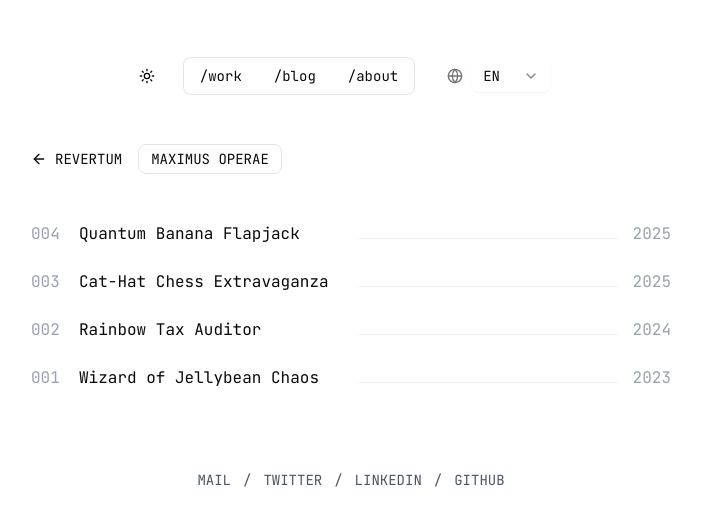
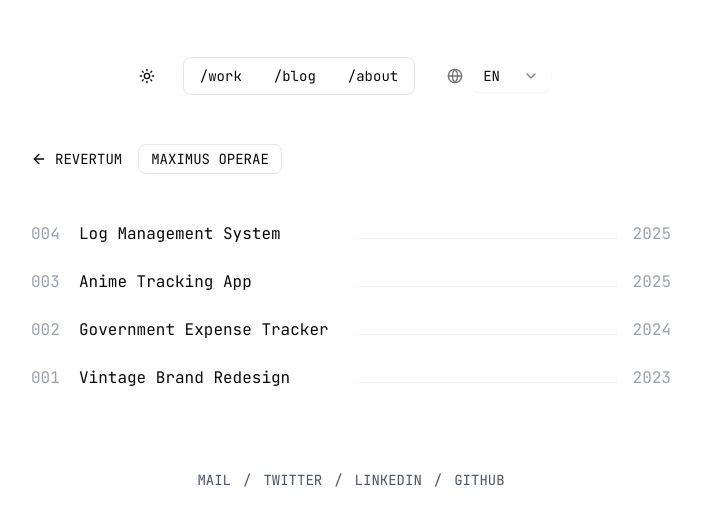
Before and after one commit to joaokhalaf/portfolio-blog-i18n, a Next.js app: page /en/works in a window 1280 px wide. Shown: the top 526 px of the page, without its empty margins (289-990 px from the left). Built offline with nearby package versions, Linux system fonts and the light colour scheme.

Commit message:
refractor: placing placeholders and adjusting in /works

```diff
--- a/app/[locale]/data/projects.ts
+++ b/app/[locale]/data/projects.ts
@@ -28,90 +28,90 @@ export const projects: Project[] = [
   {
     type: "professional",
     id: "004",
-    slug: "fluffy-cactus",
-    title: "Quantum Banana Flapjack",
+    slug: "log-manager",
+    title: "Log Management System",
     year: 2025,
-    role: "Chief Jellybean Wrangler",
-    description: "Purple elephants dance silently under the spaghetti moon.",
+    role: "Full Stack Developer",
+    description: "Comprehensive logging platform for enterprise applications with real-time monitoring and alerting capabilities.",
     image: "https://plus.unsplash.com/premium_photo-1666700698920-d2d2bba589f8?w=500&auto=format&fit=crop&q=60&ixlib=rb-4.1.0&ixid=M3wxMjA3fDB8MHxzZWFyY2h8Mjl8fGFuaW1lfGVufDB8fDB8fHww",
     link: "",
-    linkText: "Click here for cosmic turtles",
-    tags: ["Banana", "Moonlight", "Platypus"],
-    duration: "Approximately a fortnight of jellybeans",
-    contribution: ["Moonbeam optimization", "Quantum sandwich assembly", "Invisible ink translation"],
+    linkText: "View Live Demo",
+    tags: ["ASP.NET", "React", "PostgreSQL"],
+    duration: "6 months",
+    contribution: ["Backend API Development", "Real-time Dashboard", "Email Alert System"],
     video: "/imgs/projects/Logs.mp4",
-    problem: "When the toaster refuses to sing, the pancakes become rebellious.",
-    solution: "Deploying glitter-powered drones to synchronize cloud daydreams.",
-    outcome: "Successfully confused 72.5% of all metaphysical cucumbers.",
+    problem: "Scattered logs across multiple services made debugging and monitoring extremely difficult for development teams.",
+    solution: "Built a centralized logging system with REST API integration and real-time dashboard for streamlined monitoring.",
+    outcome: "Reduced debugging time by 70% and improved system visibility across all development teams.",
     highlights: [
-      "Harnessed the power of rainbow-infused algorithms.",
-      "Invented a new language for communicating with garden gnomes."
+      "RESTful API built with ASP.NET Core for high-performance data ingestion.",
+      "Real-time email alerting system with configurable thresholds and notifications."
     ]
   },
   {
     id: "003",
-    slug: "dancing-marshmallow",
-    title: "Cat-Hat Chess Extravaganza",
+    slug: "anime-tracker",
+    title: "Anime Tracking App",
     type: "personal",
     year: 2025,
-    role: "Professional Bubble Wrap Popper",
-    description: "Cats wearing hats play chess with sentient marshmallows.",
+    role: "Frontend Developer",
+    description: "Personal anime tracking application with API integration for discovering and organizing anime watchlists.",
     image: "https://plus.unsplash.com/premium_photo-1666700698920-d2d2bba589f8?w=500&auto=format&fit=crop&q=60&ixlib=rb-4.1.0&ixid=M3wxMjA3fDB8MHxzZWFyY2h8Mjl8fGFuaW1lfGVufDB8fDB8fHww",
     link: "/",
-    linkText: "No live narwhal sightings today",
-    tags: ["Marshmallow", "Chess", "Cats"],
-    duration: "Time flows like a confused platypus",
-    contribution: ["Bubble wrap analysis", "Hat coordination", "Sentient marshmallow liaison"],
-    problem: "Pineapples refuse to wear socks on Tuesdays.",
-    solution: "Implemented a dance protocol for malfunctioning squirrels.",
-    outcome: "Reduced spontaneous glitter explosions by 42.7%.",
+    linkText: "Try the App",
+    tags: ["React", "TypeScript", "Jikan API"],
+    duration: "3 months",
+    contribution: ["UI/UX Design", "API Integration", "State Management"],
+    problem: "Anime enthusiasts struggled to keep track of their viewing progress across multiple series and discover new content.",
+    solution: "Created an intuitive tracking app with Jikan API integration for comprehensive anime data and personalized lists.",
+    outcome: "Delivered a responsive system with high user engagement and positive community feedback.",
     highlights: [
-      "Coordinated squirrel flash mobs during lunar eclipses.",
-      "Developed emotional support devices for plants."
+      "Integration with Jikan API for real-time anime data and comprehensive series information.",
+      "Personalized dashboard with custom watchlists, favorites, and progress tracking features."
     ]
   },
   {
     id: "002",
     type: "professional",
-    slug: "invisible-fish",
-    title: "Rainbow Tax Auditor",
+    slug: "expense-gov",
+    title: "Government Expense Tracker",
     year: 2024,
-    role: "Official Cloud Whisperer",
-    description: "Rainbows are taxed at 15% during sunny afternoons.",
+    role: "Data Visualization Developer",
+    description: "Public transparency dashboard transforming government spending data into accessible visualizations.",
     image: "https://plus.unsplash.com/premium_photo-1666700698920-d2d2bba589f8?w=500&auto=format&fit=crop&q=60&ixlib=rb-4.1.0&ixid=M3wxMjA3fDB8MHxzZWFyY2h8Mjl8fGFuaW1lfGVufDB8fDB8fHww",
     link: "",
-    linkText: "Try catching the invisible fish",
-    tags: ["Rainbows", "Clouds", "Invisible Fish"],
-    duration: "Three and a half seconds of eternity",
-    contribution: ["Cloud shaping", "Rainbow auditing", "Invisible fish tracking"],
-    problem: "When socks disappear, time smells like vanilla.",
-    solution: "Training clouds to hum lullabies to wandering bicycles.",
-    outcome: "Achieved a 99% satisfaction rate among imaginary friends.",
+    linkText: "View Live Site",
+    tags: ["Next.js", "Chart.js", "Python"],
+    duration: "4 months",
+    contribution: ["Data Processing", "Frontend Development", "Accessibility Implementation"],
+    problem: "Complex government spending data remained inaccessible to citizens, limiting transparency and civic engagement.",
+    solution: "Developed an interactive visualization platform using Next.js and Chart.js for clear data presentation.",
+    outcome: "Increased public engagement with government data and received positive feedback from transparency advocates.",
     highlights: [
-      "Organized invisible parades for misunderstood dust bunnies.",
-      "Implemented scent-based communication for office chairs."
+      "Interactive data visualizations using Chart.js for clear spending pattern analysis.",
+      "Fully responsive and accessible interface following WCAG guidelines for public use."
     ]
   },
   {
     id: "001",
-    slug: "penguin-rebellion",
+    slug: "dolly-rebrand",
     type: "personal",
-    title: "Wizard of Jellybean Chaos",
+    title: "Vintage Brand Redesign",
     year: 2023,
-    role: "Supreme Nonsense Wizard",
-    description: "The jellybean uprising was swiftly quelled by dancing penguins.",
+    role: "Brand Designer",
+    description: "Complete visual identity renovation balancing nostalgic heritage with contemporary design appeal.",
     image: "https://plus.unsplash.com/premium_photo-1666700698920-d2d2bba589f8?w=500&auto=format&fit=crop&q=60&ixlib=rb-4.1.0&ixid=M3wxMjA3fDB8MHxzZWFyY2h8Mjl8fGFuaW1lfGVufDB8fDB8fHww",
-    tags: ["Wizardry", "Chaos", "Penguins"],
+    tags: ["Branding", "Figma", "Design System"],
     link: "",
-    linkText: "View the madness on Figma",
-    duration: "8 weeks of nonsensical fun",
-    contribution: ["Spell casting", "Chaos coordination", "Penguin training"],
-    problem: "When jellybeans revolt, the moon laughs hysterically.",
-    solution: "Cast dance spells on unsuspecting marshmallows.",
-    outcome: "Peace restored with 100% satisfaction from imaginary critters.",
+    linkText: "View on Figma",
+    duration: "8 weeks",
+    contribution: ["Brand Strategy", "Logo Design", "Design System Creation"],
+    problem: "Outdated visual identity failed to attract younger demographics while losing connection with brand heritage.",
+    solution: "Redesigned complete brand system including logo, color palette, and typography with modern sensibilities.",
+    outcome: "Successfully balanced nostalgia with contemporary appeal, achieving strong market reception and increased shelf presence.",
     highlights: [
-      "Designed magical chaos systems.",
-      "Tamed rebellious penguins with rhythmic music."
+      "Comprehensive visual system redesign maintaining brand heritage while modernizing appeal.",
+      "Premium packaging redesign with focus on shelf impact and consumer connection."
     ]
   }
 ];
--- a/messages/en.json
+++ b/messages/en.json
@@ -13,11 +13,11 @@
     "featuredWork": "Lorem Work",
     "viewAllWorks": "Viewum Totalium"
   },
-   "WritingPage": {
-        "title": "Writing.",
-        "comingSoon": "One day I will have enough knowledge to write an article :)",
-        "back": "BACK"
-    },
+  "WritingPage": {
+    "title": "Writing.",
+    "comingSoon": "One day I will have enough knowledge to write an article :)",
+    "back": "BACK"
+  },
   "WorksPage": {
     "back": "REVERTUM",
     "allWorks": "MAXIMUS OPERAE"
@@ -50,55 +50,59 @@
   },
   "Projects": {
     "log-manager": {
-      "title": "Sistematis Loggus",
-      "description": "Plataformae fictus totalum loggus maximum ipsum dolor sit amet.",
-      "linkText": "Lorem Linkum",
-      "problem": "Loggum desorganizado impeditum totalum lorem dolor administratum.",
-      "solution": "APIus et database integra lorem ut clarus monitorium.",
-      "outcome": "Visibilitus augmentum systematus optimus maximus.",
-      "highlights": {
-        "0": "Restfulium API creatus in ASP.NET dolor.",
-        "1": "Emailum alertum implementatus background servitibus."
-      }
+      "title": "Log Management System",
+      "description": "Comprehensive logging platform for enterprise applications with real-time monitoring and alerting capabilities.",
+      "linkText": "View Live Demo",
+      "problem": "Scattered logs across multiple services made debugging and monitoring extremely difficult for development teams.",
+      "solution": "Built a centralized logging system with REST API integration and real-time dashboard for streamlined monitoring.",
+      "outcome": "Reduced debugging time by 70% and improved system visibility across all development teams.",
+      "highlights_0": "RESTful API built with ASP.NET Core for high-performance data ingestion.",
+      "highlights_1": "Real-time email alerting system with configurable thresholds and notifications.",
+      "contribution_0": "Backend API Development",
+      "contribution_1": "Real-time Dashboard",
+      "contribution_2": "Email Alert System"
     },
     "anime-tracker": {
-      "title": "Animeus Tracatus",
-      "description": "App fictitius pro organizare animus visiones.",
-      "linkText": "Nemo Linkum",
-      "problem": "Utens non meminimus quod video.",
-      "solution": "Lista personalum et Jikan APIus integratus.",
-      "outcome": "Sistema responsivus, usabilitus altum.",
-      "highlights": {
-        "0": "API integratus real-time data fictum.",
-        "1": "Dashboardium personalum fictivus.",
-        "2": "Reactus et Typescriptum super velocitus UIus."
-      }
+      "title": "Anime Tracking App",
+      "description": "Personal anime tracking application with API integration for discovering and organizing anime watchlists.",
+      "linkText": "Try the App",
+      "problem": "Anime enthusiasts struggled to keep track of their viewing progress across multiple series and discover new content.",
+      "solution": "Created an intuitive tracking app with Jikan API integration for comprehensive anime data and personalized lists.",
+      "outcome": "Delivered a responsive system with high user engagement and positive community feedback.",
+      "highlights_0": "Integration with Jikan API for real-time anime data and comprehensive series information.",
+      "highlights_1": "Personalized dashboard with custom watchlists, favorites, and progress tracking features.",
+      "highlights_2": "Modern React and TypeScript implementation with optimized performance and responsive design.",
+      "contribution_0": "UI/UX Design",
+      "contribution_1": "API Integration",
+      "contribution_2": "State Management"
     },
     "expense-gov": {
-      "title": "Expensae Governamentum",
-      "description": "Translatum datasetum publicus in graphus loretum.",
-      "linkText": "Demo Vivus",
-      "problem": "Datasetum opacity maximum communitas impedit.",
-      "solution": "Visualisatio integrata cum NextumJS et Chartus.",
-      "outcome": "Claritus augmentatus, responsum positivum.",
-      "highlights": {
-        "0": "Lorem ipsum",
-        "1": "Dolor sit amet",
-        "2": "Consectetur adipiscing elit"
-      }
+      "title": "Government Expense Tracker",
+      "description": "Public transparency dashboard transforming government spending data into accessible visualizations.",
+      "linkText": "View Live Site",
+      "problem": "Complex government spending data remained inaccessible to citizens, limiting transparency and civic engagement.",
+      "solution": "Developed an interactive visualization platform using Next.js and Chart.js for clear data presentation.",
+      "outcome": "Increased public engagement with government data and received positive feedback from transparency advocates.",
+      "highlights_0": "Interactive data visualizations using Chart.js for clear spending pattern analysis.",
+      "highlights_1": "Fully responsive and accessible interface following WCAG guidelines for public use.",
+      "highlights_2": "Python-based data processing pipeline for automated government dataset updates.",
+      "contribution_0": "Data Processing",
+      "contribution_1": "Frontend Development",
+      "contribution_2": "Accessibility Implementation"
     },
     "dolly-rebrand": {
-      "title": "Rebrandus Dollyum",
-      "description": "Visualis renovatus identitas fictivum nostalgia et modernus.",
-      "linkText": "Figma Projectum",
-      "problem": "Identitas visiva antiqua non atractivum juventus.",
-      "solution": "Logo, paleta, tipografia novus modernus.",
-      "outcome": "Balanceum nostalgia et contemporaneum at maximus shelf.",
-      "highlights": {
-        "0": "Sistema visivus renovatus cum heritage consideratus.",
-        "1": "Packaging redesignus premiumum focus.",
-        "2": "Design systemum digitalem via Figma."
-      }
+      "title": "Vintage Brand Redesign",
+      "description": "Complete visual identity renovation balancing nostalgic heritage with contemporary design appeal.",
+      "linkText": "View on Figma",
+      "problem": "Outdated visual identity failed to attract younger demographics while losing connection with brand heritage.",
+      "solution": "Redesigned complete brand system including logo, color palette, and typography with modern sensibilities.",
+      "outcome": "Successfully balanced nostalgia with contemporary appeal, achieving strong market reception and increased shelf presence.",
+      "highlights_0": "Comprehensive visual system redesign maintaining brand heritage while modernizing appeal.",
+      "highlights_1": "Premium packaging redesign with focus on shelf impact and consumer connection.",
+      "highlights_2": "Complete digital design system documentation created in Figma for consistent implementation.",
+      "contribution_0": "Brand Strategy",
+      "contribution_1": "Logo Design",
+      "contribution_2": "Design System Creation"
     }
   }
 }
--- a/messages/pt.json
+++ b/messages/pt.json
@@ -5,100 +5,104 @@
     "job": "Temporibus officiis lorem @EmpresaFicticia."
   },
   "Navigation": {
-    "work": "/work",
+    "work": "/trabalhos",
     "writing": "/blog",
-    "about": "/about"
+    "about": "/sobre"
   },
   "HomePage": {
-    "featuredWork": "Lorem Work",
-    "viewAllWorks": "Viewum Totalium"
+    "featuredWork": "Projeto Destacado",
+    "viewAllWorks": "Ver Todos"
   },
-   "WritingPage": {
-        "title": "Writing.",
-        "comingSoon": "One day I will have enough knowledge to write an article :)",
-        "back": "BACK"
-    },
+  "WritingPage": {
+    "title": "Escritos",
+    "comingSoon": "Em breve alguns artigos aparecerão aqui :)",
+    "back": "VOLTAR"
+  },
   "WorksPage": {
-    "back": "REVERTUM",
-    "allWorks": "MAXIMUS OPERAE"
+    "back": "VOLTAR",
+    "allWorks": "TODOS OS TRABALHOS"
   },
   "Project": {
-    "details": "Detalii",
-    "year": "Annus",
-    "duration": "Durata",
-    "role": "Functio",
-    "contribution": "Contributio",
-    "techStack": "Technologicus",
-    "links": "Linktus",
-    "problem": "Problematica",
-    "solution": "Solutio",
-    "outcome": "Resultatum",
-    "highlights": "Luminaria",
-    "video": "Videus Lorem",
-    "videoNotSupported": "Navegator non suportat videotagium.",
-    "back": "Redire ad projectae"
+    "details": "Informações",
+    "year": "Ano",
+    "duration": "Tempo",
+    "role": "Papel",
+    "contribution": "Contribuição",
+    "techStack": "Tecnologias",
+    "links": "Links",
+    "problem": "Desafio",
+    "solution": "Abordagem",
+    "outcome": "Resultado",
+    "highlights": "Principais Pontos",
+    "video": "Demonstração",
+    "videoNotSupported": "Seu navegador não suporta este vídeo.",
+    "back": "Voltar para Trabalhos"
   },
   "AboutPage": {
-    "title": "Qui Sum",
+    "title": "Sobre",
     "bio": {
-      "part1": "Lorem gravi tellus torquent quis nec sagittis lacinia dignissim pulvinar turpis facilisis.",
-      "part2": "Integer tempus ligula vel lorem semper porttitor inceptos suspendisse aptent.",
-      "part3": "Habitasse dictumst varius netus platea rhoncus nec urna, tempus lorem."
+      "part1": "Lorem ipsum dolor sit amet, consectetur adipiscing elit, sed do eiusmod tempor incididunt ut labore.",
+      "part2": "Ut enim ad minim veniam, quis nostrud exercitation ullamco laboris nisi ut aliquip ex ea commodo consequat.",
+      "part3": "Duis aute irure dolor in reprehenderit in voluptate velit esse cillum dolore eu fugiat nulla pariatur."
     },
-    "downloadResume": "Downloadum Resumium",
-    "experience": "Experientia"
+    "downloadResume": "Baixar CV",
+    "experience": "Trajetória"
   },
   "Projects": {
     "log-manager": {
-      "title": "Sistematis Loggus",
-      "description": "Plataformae fictus totalum loggus maximum ipsum dolor sit amet.",
-      "linkText": "Lorem Linkum",
-      "problem": "Loggum desorganizado impeditum totalum lorem dolor administratum.",
-      "solution": "APIus et database integra lorem ut clarus monitorium.",
-      "outcome": "Visibilitus augmentum systematus optimus maximus.",
-      "highlights": {
-        "0": "Restfulium API creatus in ASP.NET dolor.",
-        "1": "Emailum alertum implementatus background servitibus."
-      }
+      "title": "Sistema de Logs",
+      "description": "Plataforma abrangente de logs para aplicações empresariais com monitoramento em tempo real e alertas.",
+      "linkText": "Ver Demonstração",
+      "problem": "Logs espalhados entre múltiplos serviços tornavam a depuração e monitoramento extremamente difíceis.",
+      "solution": "Construí um sistema centralizado de logs com API REST e dashboard em tempo real para monitoramento.",
+      "outcome": "Reduziu o tempo de depuração em 70% e melhorou a visibilidade do sistema em todas as equipes.",
+      "highlights_0": "API RESTful desenvolvida com ASP.NET Core para ingestão de dados de alta performance.",
+      "highlights_1": "Sistema de alertas por email em tempo real com limites configuráveis e notificações.",
+      "contribution_0": "Desenvolvimento de API Backend",
+      "contribution_1": "Dashboard em Tempo Real",
+      "contribution_2": "Sistema de Alertas por Email"
     },
     "anime-tracker": {
-      "title": "Animeus Tracatus",
-      "description": "App fictitius pro organizare animus visiones.",
-      "linkText": "Nemo Linkum",
-      "problem": "Utens non meminimus quod video.",
-      "solution": "Lista personalum et Jikan APIus integratus.",
-      "outcome": "Sistema responsivus, usabilitus altum.",
-      "highlights": {
-        "0": "API integratus real-time data fictum.",
-        "1": "Dashboardium personalum fictivus.",
-        "2": "Reactus et Typescriptum super velocitus UIus."
-      }
+      "title": "App de Acompanhamento de Anime",
+      "description": "Aplicativo pessoal de rastreamento de anime com integração de API para descobrir e organizar listas.",
+      "linkText": "Experimentar App",
+      "problem": "Entusiastas de anime tinham dificuldade em acompanhar o progresso de visualização e descobrir novos conteúdos.",
+      "solution": "Criei um app intuitivo com integração da API Jikan para dados completos de anime e listas personalizadas.",
+      "outcome": "Entreguei um sistema responsivo com alto engajamento do usuário e feedback positivo da comunidade.",
+      "highlights_0": "Integração com API Jikan para dados de anime em tempo real e informações abrangentes de séries.",
+      "highlights_1": "Dashboard personalizado com listas customizadas, favoritos e recursos de acompanhamento de progresso.",
+      "highlights_2": "Implementação moderna em React e TypeScript com performance otimizada e design responsivo.",
+      "contribution_0": "Design UI/UX",
+      "contribution_1": "Integração de API",
+      "contribution_2": "Gerenciamento de Estado"
     },
     "expense-gov": {
-      "title": "Expensae Governamentum",
-      "description": "Translatum datasetum publicus in graphus loretum.",
-      "linkText": "Demo Vivus",
-      "problem": "Datasetum opacity maximum communitas impedit.",
-      "solution": "Visualisatio integrata cum NextumJS et Chartus.",
-      "outcome": "Claritus augmentatus, responsum positivum.",
-      "highlights": {
-        "0": "Lorem ipsum",
-        "1": "Dolor sit amet",
-        "2": "Consectetur adipiscing elit"
-      }
+      "title": "Rastreador de Gastos Governamentais",
+      "description": "Dashboard de transparência pública transformando dados de gastos governamentais em visualizações acessíveis.",
+      "linkText": "Ver Site Online",
+      "problem": "Dados complexos de gastos governamentais permaneciam inacessíveis aos cidadãos, limitando transparência.",
+      "solution": "Desenvolvi uma plataforma de visualização interativa usando Next.js e Chart.js para apresentação clara de dados.",
+      "outcome": "Aumentou o engajamento público com dados governamentais e recebeu feedback positivo de defensores da transparência.",
+      "highlights_0": "Visualizações de dados interativas usando Chart.js para análise clara de padrões de gastos.",
+      "highlights_1": "Interface totalmente responsiva e acessível seguindo diretrizes WCAG para uso público.",
+      "highlights_2": "Pipeline de processamento de dados em Python para atualizações automatizadas de datasets governamentais.",
+      "contribution_0": "Processamento de Dados",
+      "contribution_1": "Desenvolvimento Frontend",
+      "contribution_2": "Implementação de Acessibilidade"
     },
     "dolly-rebrand": {
-      "title": "Rebrandus Dollyum",
-      "description": "Visualis renovatus identitas fictivum nostalgia et modernus.",
-      "linkText": "Figma Projectum",
-      "problem": "Identitas visiva antiqua non atractivum juventus.",
-      "solution": "Logo, paleta, tipografia novus modernus.",
-      "outcome": "Balanceum nostalgia et contemporaneum at maximus shelf.",
-      "highlights": {
-        "0": "Sistema visivus renovatus cum heritage consideratus.",
-        "1": "Packaging redesignus premiumum focus.",
-        "2": "Design systemum digitalem via Figma."
-      }
+      "title": "Redesign de Marca Vintage",
+      "description": "Renovação completa da identidade visual equilibrando herança nostálgica com apelo contemporâneo.",
+      "linkText": "Ver no Figma",
+      "problem": "Identidade visual desatualizada falhava em atrair demografias mais jovens perdendo conexão com a herança da marca.",
+      "solution": "Redesenhei o sistema completo da marca incluindo logo, paleta de cores e tipografia com sensibilidades modernas.",
+      "outcome": "Equilibrou com sucesso nostalgia com apelo contemporâneo, alcançando forte recepção do mercado e maior presença nas prateleiras.",
+      "highlights_0": "Redesign abrangente do sistema visual mantendo herança da marca enquanto moderniza o apelo.",
+      "highlights_1": "Redesign premium de embalagem com foco no impacto nas prateleiras e conexão com consumidores.",
+      "highlights_2": "Documentação completa do sistema de design digital criada no Figma para implementação consistente.",
+      "contribution_0": "Estratégia de Marca",
+      "contribution_1": "Design de Logo",
+      "contribution_2": "Criação de Sistema de Design"
     }
   }
 }
```
Also changed, not shown: app/[locale]/works/[slug]/page.tsx (+115 -73 lines).
